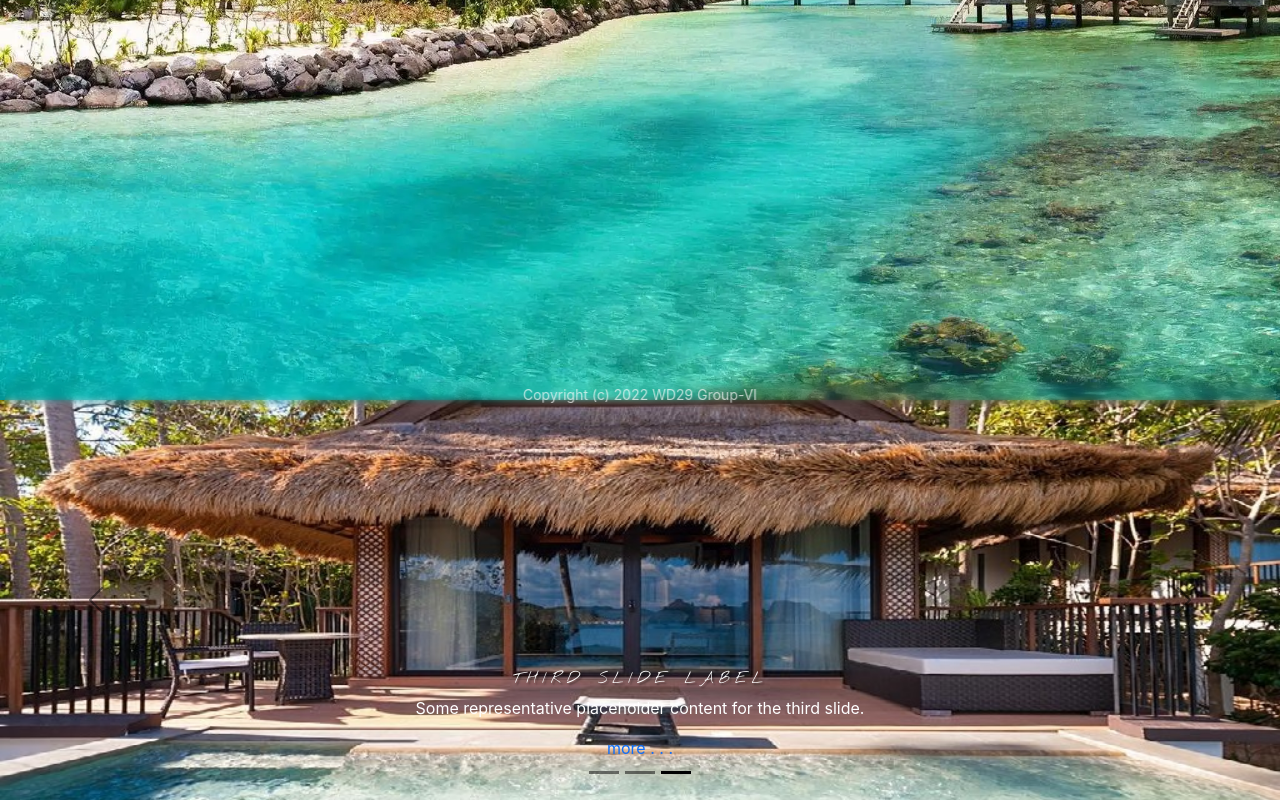
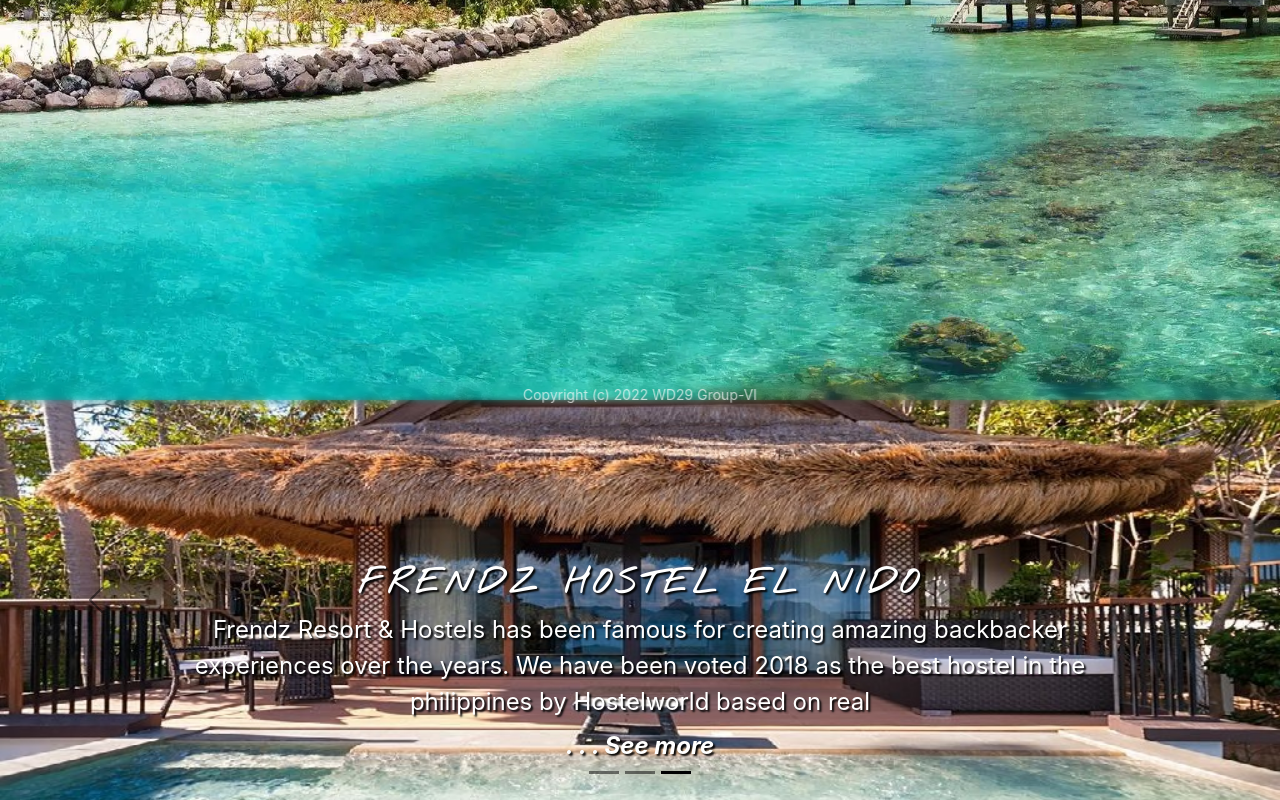
Before and after one commit to WD29Group/resortvillas, a React (Create React App) app: page /Weather in a window 1280 px wide. Shown: the part 393-1193 px from the top of the page. Built offline with nearby package versions, Linux system fonts and the light colour scheme.

Commit message:
updated Carousel link to Resorts Page, waiting for the contents

```diff
--- a/src/Navigation.jsx
+++ b/src/Navigation.jsx
@@ -5,6 +5,7 @@ import ScrollToTopButton from './ReUse/ScrollToTopButton';
 import Footer from "./ReUse/Footer";
 function Navigation({ children }) {
   const [selected, setSelected] = useState('*');
+  console.log(selected);
   // alert(window.location.href)
   return (
     <>
@@ -16,7 +17,7 @@ function Navigation({ children }) {
         <nav className="text-decoration-none">
           <div className="navmenu">
             <Link to="/Home" className={
-              window.location.href.includes('/Home')?
+              window.location.href.includes('Home')?
                 'navButton selected nvbtn'
                 :
                 'navButton nvbtn'
@@ -84,37 +85,72 @@ function Navigation({ children }) {
       </button>
       <ul className="navmenu2 collapse navbar-collapse xtransp" id="navbar">
         <li>
-         <Link to="/" className={selected === 'Home' ? 'navButton selected nvbtn' : 'navButton nvbtn'} onClick={() => setSelected('Home')}>
+          <Link to="/Home" className={
+                window.location.href.includes('Home')?
+                'navButton selected nvbtn'
+                :
+                'navButton nvbtn'
+            } onClick={() => setSelected('Home')}>
             Home
           </Link>
         </li>
         <li>
-          <Link to="/Resorts" className={selected === 'Resorts' ? 'navButton selected nvbtn' : 'navButton nvbtn'} onClick={() => setSelected('Resorts')}>
+          <Link to="/Resorts" className={
+                window.location.href.includes('Resorts')?
+                'navButton selected nvbtn'
+                :
+                'navButton nvbtn'
+            } onClick={() => setSelected('Resorts')}>
             Resorts
           </Link>
         </li>
         <li>
-          <Link to="/Gallery" className={selected === 'Gallery' ? 'navButton selected nvbtn' : 'navButton nvbtn'} onClick={() => setSelected('Gallery')}>
+          <Link to="/Gallery" className={
+                window.location.href.includes('Gallery')?
+                'navButton selected nvbtn'
+                :
+                'navButton nvbtn'
+            } onClick={() => setSelected('Gallery')}>
             Gallery
           </Link>
         </li>
         <li>
-          <Link to="/Services" className={selected === 'Services' ? 'navButton selected nvbtn' : 'navButton nvbtn'} onClick={() => setSelected('Services')}>
+          <Link to="/Services" className={
+                window.location.href.includes('Services')?
+                'navButton selected nvbtn'
+                :
+                'navButton nvbtn'
+            } onClick={() => setSelected('Services')}>
             Services
           </Link>
         </li>
         <li>
-          <Link to="/Booking" className={selected === 'Booking' ? 'navButton selected nvbtn' : 'navButton nvbtn'} onClick={() => setSelected('Booking')}>
+          <Link to="/Booking" className={
+                window.location.href.includes('Booking')?
+                'navButton selected nvbtn'
+                :
+                'navButton nvbtn'
+            } onClick={() => setSelected('Booking')}>
             Booking
           </Link>
         </li>
         <li>
-          <Link to="/News" className={selected === 'News' ? 'navButton selected nvbtn' : 'navButton nvbtn'} onClick={() => setSelected('News')}>
+          <Link to="/News" className={
+                window.location.href.includes('News')?
+                'navButton selected nvbtn'
+                :
+                'navButton nvbtn'
+            } onClick={() => setSelected('News')}>
             News
           </Link>
         </li>
         <li>
-          <Link to="/Weather" className={selected === 'Weather' ? 'navButton selected nvbtn' : 'navButton nvbtn'} onClick={() => setSelected('Weather')}>
+          <Link to="/Weather" className={
+                window.location.href.includes('Weather')?
+                'navButton selected nvbtn'
+                :
+                'navButton nvbtn'
+            } onClick={() => setSelected('Weather')}>
             Weather
           </Link>
         </li>
--- a/src/ReUse/Carousel.jsx
+++ b/src/ReUse/Carousel.jsx
@@ -2,46 +2,106 @@ import "../css/Carousel.css";
 function Carousel() {
   return (
     <>
-            <div id="carouselExampleDark" className="carousel carousel-dark slide" data-bs-ride="carousel">
+      <div
+        id="carouselExampleDark"
+        className="carousel carousel-dark slide"
+        data-bs-ride="carousel"
+      >
         <div className="carousel-indicators">
-                    <button type="button" data-bs-target="#carouselExampleDark" data-bs-slide-to="0" className="" aria-label="Slide 1"></button>
-                    <button type="button" data-bs-target="#carouselExampleDark" data-bs-slide-to="1" aria-label="Slide 2" className=""></button>
-                    <button type="button" data-bs-target="#carouselExampleDark" data-bs-slide-to="2" aria-label="Slide 3" className="active" aria-current="true"></button>
+          <button
+            type="button"
+            data-bs-target="#carouselExampleDark"
+            data-bs-slide-to="0"
+            className=""
+            aria-label="Slide 1"
+          ></button>
+          <button
+            type="button"
+            data-bs-target="#carouselExampleDark"
+            data-bs-slide-to="1"
+            aria-label="Slide 2"
+            className=""
+          ></button>
+          <button
+            type="button"
+            data-bs-target="#carouselExampleDark"
+            data-bs-slide-to="2"
+            aria-label="Slide 3"
+            className="active"
+            aria-current="true"
+          ></button>
         </div>
 
         <div className="carousel-inner">
           <div className="carousel-item" data-bs-interval="3000">
             <div className="slide1"></div>
             <div className="carousel-caption d-none d-md-block">
-                            <h3 className="carouselfonts">First slide label</h3>
-                            <p className="carouselfonts">Some representative placeholder content for the first slide.</p>
+              <h3 className="carouselHfonts">El Nido Garden Resort</h3>
+              <p className="carouselfonts">
+                Situated among the lagoons of El Nido, the tropical landscape
+                captures a breathtaking view of the island. El Nido Garden
+                Resort boasts its scenic atmosphere combined with contemporary
+              </p>
+              <a className="carouselfonts" href="Resorts">
+                . . . See more
+              </a>
             </div>
           </div>
 
           <div className="carousel-item" data-bs-interval="3000">
             <div className="slide2"></div>
             <div className="carousel-caption d-none d-md-block">
-                            <h3 className="carouselfonts">Second slide label</h3>
-                            <p className="carouselfonts">Some representative placeholder content for the second slide.</p>
+              <h3 className="carouselHfonts">El Nido Beach Hotel</h3>
+              <p className="carouselfonts">
+                Situated in El Nido Town Proper on a beachfront location, El
+                Nido Beach Hotel gives its guests easy access to the majestic
+                Bacuit Bay and the surrounding pristine islands. Guests will
+                enjoy the stunning
+              </p>
+              <a className="carouselfonts" href="Resorts">
+                . . . See more
+              </a>
             </div>
           </div>
 
           <div className="carousel-item active" data-bs-interval="3000">
             <div className="slide3"></div>
             <div className="carousel-caption d-none d-md-block">
-                            <h3 className="carouselfonts">Third slide label</h3>
-                            <p className="carouselfonts">Some representative placeholder content for the third slide.</p>
-                            <a href="Resorts">more . . .</a>
+              <h3 className="carouselHfonts">Frendz Hostel El Nido</h3>
+              <p className="carouselfonts">
+                Frendz Resort & Hostels has been famous for creating amazing
+                backbacker experiences over the years. We have been voted 2018
+                as the best hostel in the philippines by Hostelworld based on
+                real
+              </p>
+              <a className="carouselfonts" href="Resorts">
+                . . . See more
+              </a>
             </div>
           </div>
-
         </div>
-                <button className="carousel-control-prev" type="button" data-bs-target="#carouselExampleDark" data-bs-slide="prev">
-                    <span className="carousel-control-prev-icon" aria-hidden="true"></span>
+        <button
+          className="carousel-control-prev"
+          type="button"
+          data-bs-target="#carouselExampleDark"
+          data-bs-slide="prev"
+        >
+          <span
+            className="carousel-control-prev-icon"
+            aria-hidden="true"
+          ></span>
           <span className="visually-hidden carouselfonts">Previous</span>
         </button>
-                <button className="carousel-control-next" type="button" data-bs-target="#carouselExampleDark" data-bs-slide="next">
-                    <span className="carousel-control-next-icon" aria-hidden="true"></span>
+        <button
+          className="carousel-control-next"
+          type="button"
+          data-bs-target="#carouselExampleDark"
+          data-bs-slide="next"
+        >
+          <span
+            className="carousel-control-next-icon"
+            aria-hidden="true"
+          ></span>
           <span className="visually-hidden carouselfonts">Next</span>
         </button>
       </div>
--- a/src/css/Carousel.css
+++ b/src/css/Carousel.css
@@ -10,9 +10,26 @@
     /* transition-duration: 1s; */
     /* backdrop-filter: blur(20px); */
 }
+.carouselHfonts,
 .carouselfonts{
+    text-decoration: none;
     color: white;
-    font-size: 1em;
+    font-size: 1.5em;
+    text-shadow: 2px 2px 2px black;
+}
+
+.carouselHfonts{
+    font-size: 2.1em;
+    font-weight: bold;
+}
+a{
+    line-height: 0px;
+    font-style: italic;
+    font-weight: bold;
+}
+a:hover{
+
+    color: rgba(255, 255, 255, 0.75);
 }
 .slide1 {
     background-image: url("../carouseldata/1.jpg");
```
Lines whose indentation alone changed are shown as unchanged.
